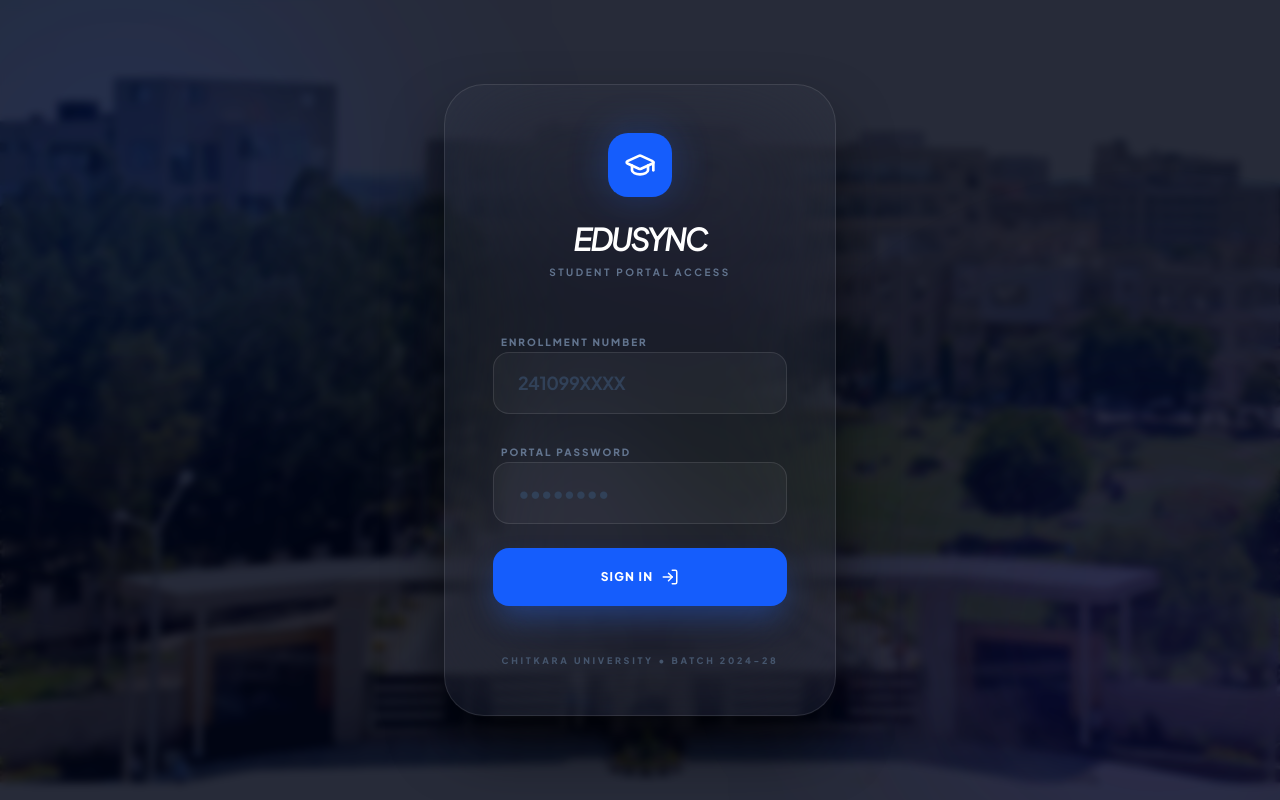
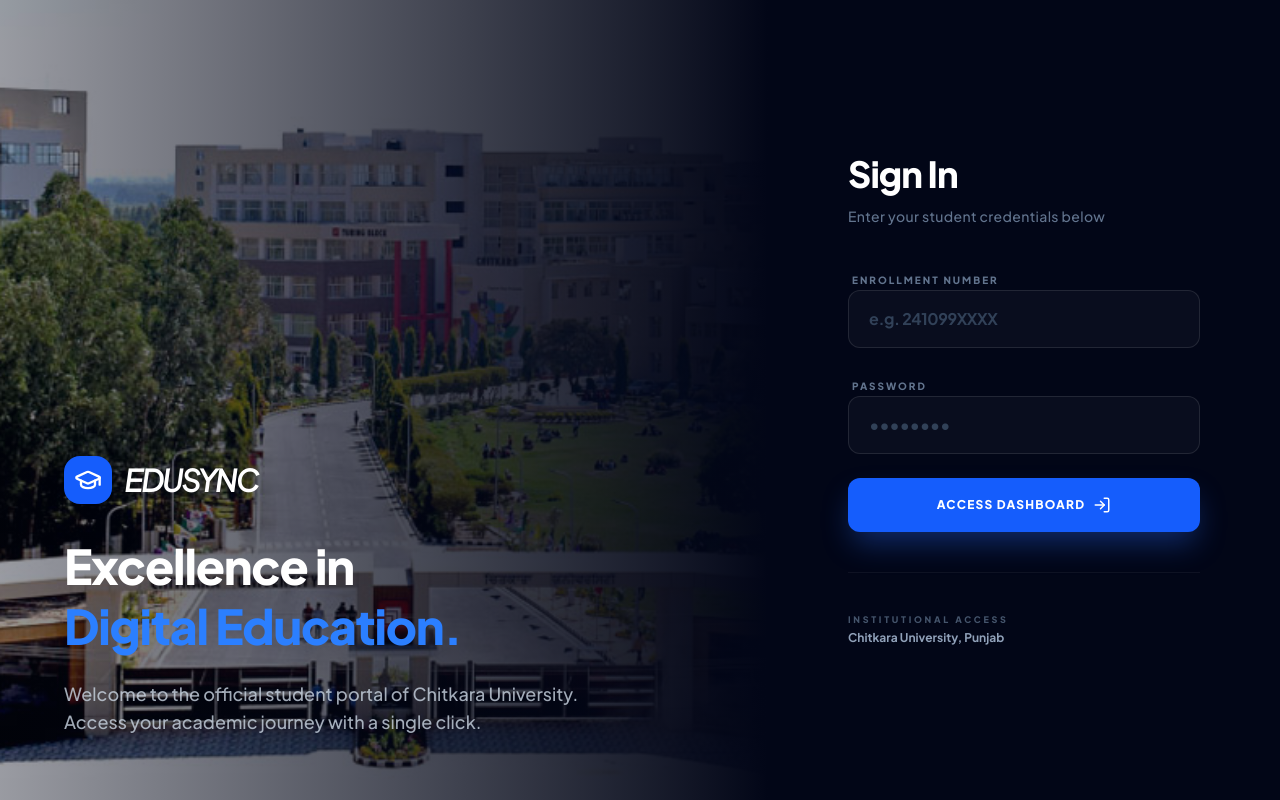
Before and after one commit to parasdev1729/EduSync, a React (Vite) app in the folder client/: page /login in a window 1280 px wide. Built offline with nearby package versions, Linux system fonts and the light colour scheme; no server answers.

Commit message:
feat: redesign login page with true 50/50 edge-to-edge split-screen layout

```diff
--- a/client/src/pages/Login.jsx
+++ b/client/src/pages/Login.jsx
@@ -38,47 +38,71 @@
   };
 
   return (
-    <div className="min-h-screen w-full flex items-center justify-center relative overflow-hidden font-sans selection:bg-blue-500/30 bg-[#020617]">
+    <div className="min-h-screen w-full flex flex-col md:flex-row bg-[#020617] font-sans selection:bg-blue-500/30">
 
-      {/* High-Quality University Background with dark overlay */}
-      <div className="absolute inset-0 z-0">
+      {/* LEFT SIDE: Immersive Image (Hidden on small screens) */}
+      <div className="hidden md:flex md:w-1/2 lg:w-[60%] relative overflow-hidden">
         <img
           src={universityLanding}
           alt="University Campus"
-          className="w-full h-full object-cover"
+          className="absolute inset-0 w-full h-full object-cover"
         />
-        <div className="absolute inset-0 bg-[#020617]/85 backdrop-blur-[4px]"></div>
+        {/* Deep Gradient Overlay */}
+        <div className="absolute inset-0 bg-gradient-to-r from-[#020617]/40 to-[#020617]"></div>
+
+        {/* Branding on Image */}
+        <div className="relative z-10 flex flex-col justify-end p-16 w-full h-full">
+          <div className="space-y-6 max-w-xl">
+            <div className="flex items-center space-x-3 mb-8">
+              <div className="w-12 h-12 bg-blue-600 rounded-2xl flex items-center justify-center shadow-2xl">
+                <GraduationCap className="text-white" size={28} />
+              </div>
+              <span className="text-3xl font-black tracking-tighter text-white uppercase italic">EduSync</span>
+            </div>
+            <h2 className="text-5xl font-black text-white leading-tight tracking-tight">
+              Excellence in <br/>
+              <span className="text-blue-500">Digital Education.</span>
+            </h2>
+            <p className="text-slate-300 font-medium text-lg opacity-80">
+              Welcome to the official student portal of Chitkara University. Access your academic journey with a single click.
+            </p>
+          </div>
+        </div>
       </div>
 
-      {/* Centered Compact Card */}
-      <div className="relative z-10 w-full max-w-[440px] px-6 animate-in fade-in zoom-in-95 duration-700">
-        <div className="bg-white/[0.03] backdrop-blur-3xl border border-white/10 rounded-[2.5rem] p-8 md:p-12 shadow-[0_32px_64px_-12px_rgba(0,0,0,0.8)]">
+      {/* RIGHT SIDE: Clean Login Form */}
+      <div className="w-full md:w-1/2 lg:w-[40%] flex flex-col items-center justify-center p-8 md:p-12 lg:p-20 bg-[#020617]">
+        <div className="w-full max-w-[400px] space-y-10 animate-in fade-in slide-in-from-right-4 duration-700">
 
-          {/* Brand Header */}
-          <div className="flex flex-col items-center text-center mb-12">
-            <div className="w-16 h-16 bg-blue-600 rounded-[1.25rem] flex items-center justify-center shadow-[0_0_40px_rgba(37,99,235,0.3)] mb-6">
-              <GraduationCap className="text-white" size={32} />
+          {/* Mobile Logo (Visible only on small screens) */}
+          <div className="md:hidden flex flex-col items-center text-center mb-8">
+            <div className="w-14 h-14 bg-blue-600 rounded-2xl flex items-center justify-center mb-4">
+              <GraduationCap className="text-white" size={28} />
             </div>
-            <h1 className="text-3xl font-black tracking-tighter text-white mb-2 uppercase italic">EduSync</h1>
-            <p className="text-slate-500 font-bold text-[10px] uppercase tracking-[0.25em]">Student Portal Access</p>
+            <h1 className="text-2xl font-black text-white tracking-tighter uppercase italic">EduSync</h1>
+          </div>
+
+          <div className="space-y-3">
+            <h1 className="text-4xl font-black text-white tracking-tight">Sign In</h1>
+            <p className="text-slate-500 font-medium text-sm tracking-wide">Enter your student credentials below</p>
           </div>
 
           {error && (
-            <div className="mb-8 p-4 text-xs text-red-400 rounded-2xl bg-red-500/10 border border-red-500/20 flex items-center animate-in fade-in slide-in-from-top-1 font-bold">
-              <AlertCircle size={18} className="mr-3 shrink-0" />
+            <div className="p-4 text-xs text-red-400 rounded-xl bg-red-500/10 border border-red-500/20 flex items-center animate-in fade-in zoom-in-95 font-bold uppercase tracking-wider">
+              <AlertCircle size={16} className="mr-3 shrink-0" />
               <span>{error}</span>
             </div>
           )}
 
           <form className="space-y-6" onSubmit={handleSubmit}>
             <div className="space-y-2">
-              <label className="text-[10px] font-black text-slate-500 uppercase tracking-[0.2em] ml-2">
+              <label className="text-[10px] font-black text-slate-500 uppercase tracking-[0.2em] ml-1">
                 Enrollment Number
               </label>
               <input
                 type="text"
-                placeholder="241099XXXX"
-                className="w-full bg-white/[0.04] border border-white/10 rounded-2xl px-6 py-4 text-white placeholder-slate-700 focus:outline-none focus:ring-2 focus:ring-blue-500/40 transition-all font-bold tracking-tight text-lg"
+                placeholder="e.g. 241099XXXX"
+                className="w-full bg-white/[0.03] border border-white/10 rounded-xl px-5 py-4 text-white placeholder-slate-700 focus:outline-none focus:ring-2 focus:ring-blue-500/40 transition-all font-bold tracking-tight text-base"
                 value={enrollmentNo}
                 onChange={(e) => setEnrollmentNo(e.target.value)}
                 required
@@ -86,13 +110,13 @@
             </div>
 
             <div className="space-y-2">
-              <label className="text-[10px] font-black text-slate-500 uppercase tracking-[0.2em] ml-2">
-                Portal Password
+              <label className="text-[10px] font-black text-slate-500 uppercase tracking-[0.2em] ml-1">
+                Password
               </label>
               <input
                 type="password"
                 placeholder="••••••••"
-                className="w-full bg-white/[0.04] border border-white/10 rounded-2xl px-6 py-4 text-white placeholder-slate-700 focus:outline-none focus:ring-2 focus:ring-blue-500/40 transition-all font-bold tracking-tight text-lg"
+                className="w-full bg-white/[0.03] border border-white/10 rounded-xl px-5 py-4 text-white placeholder-slate-700 focus:outline-none focus:ring-2 focus:ring-blue-500/40 transition-all font-bold tracking-tight text-base"
                 value={password}
                 onChange={(e) => setPassword(e.target.value)}
                 required
@@ -102,31 +126,27 @@
             <button
               type="submit"
               disabled={isLoading}
-              className="w-full bg-blue-600 hover:bg-blue-500 text-white font-black py-5 rounded-2xl transition-all shadow-[0_15px_30px_-5px_rgba(37,99,235,0.4)] flex items-center justify-center disabled:opacity-50 group active:scale-[0.98] uppercase tracking-widest text-xs mt-4"
+              className="w-full bg-blue-600 hover:bg-blue-500 text-white font-black py-4.5 rounded-xl transition-all shadow-[0_15px_30px_-5px_rgba(37,99,235,0.4)] flex items-center justify-center disabled:opacity-50 group active:scale-[0.98] uppercase tracking-widest text-xs mt-2"
             >
               {isLoading ? (
                 <Loader2 size={20} className="animate-spin" />
               ) : (
                 <>
-                  <span>Sign In</span>
+                  <span>Access Dashboard</span>
                   <LogIn size={18} className="ml-2 group-hover:translate-x-1 transition-transform" />
                 </>
               )}
             </button>
           </form>
 
-          {/* Minimal Footer */}
-          <div className="mt-12 text-center">
-            <p className="text-[9px] font-black text-slate-600 uppercase tracking-[0.3em]">
-              Chitkara University • Batch 2024-28
-            </p>
+          {/* Footer Branding */}
+          <div className="pt-10 border-t border-white/5 flex flex-col space-y-1">
+            <span className="text-[9px] font-black text-slate-600 uppercase tracking-[0.3em]">Institutional Access</span>
+            <p className="text-xs font-bold text-slate-400">Chitkara University, Punjab</p>
           </div>
         </div>
       </div>
 
-      {/* Soft Ambient Glows */}
-      <div className="absolute top-[-10%] left-[-10%] w-[500px] h-[500px] bg-blue-600/10 rounded-full blur-[120px] pointer-events-none"></div>
-      <div className="absolute bottom-[-10%] right-[-10%] w-[500px] h-[500px] bg-indigo-600/10 rounded-full blur-[120px] pointer-events-none"></div>
     </div>
   );
 };
```
